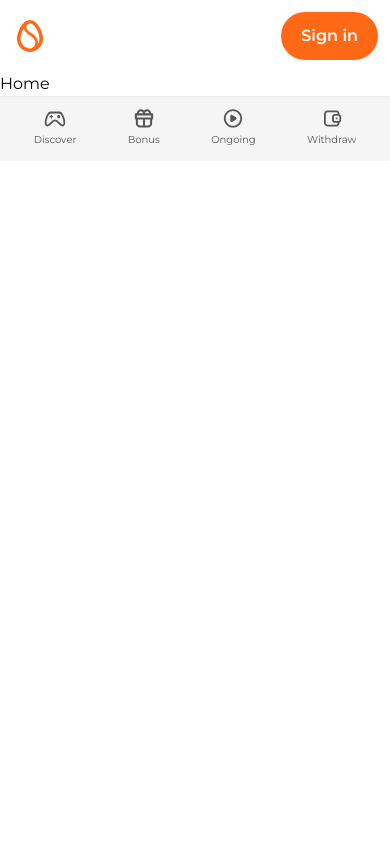
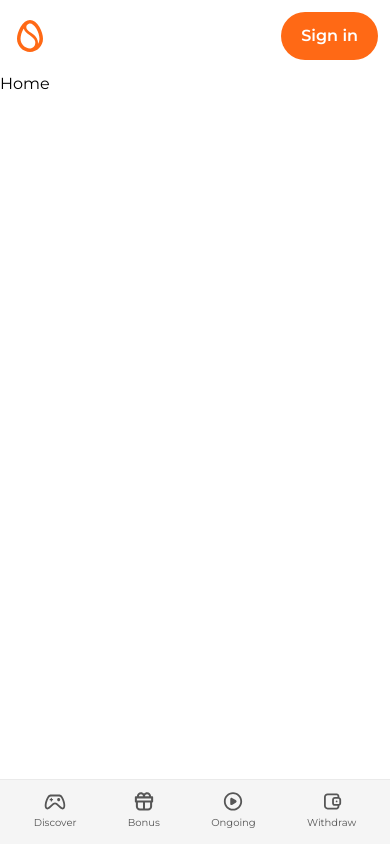
Before and after one commit to vdimition/slider-fox, a Next.js app: page / in a window 390 px wide. Built offline with nearby package versions, Linux system fonts and the light colour scheme.

Commit message:
feature: layout height screen; content height full

```diff
--- a/src/app/layout.tsx
+++ b/src/app/layout.tsx
@@ -18,9 +18,10 @@ export const metadata: Metadata = {
 export default function RootLayout({ children }: { children: React.ReactNode }) {
   return (
     <html lang="en">
-      <body className={`${montserrat.className} min-h-screen `}>
+      <body
+        className={`${montserrat.className} min-h-[480px] h-screen overflow-hidden flex flex-col justify-between`}>
         <Header />
-        {children}
+        <div className={'overflow-auto w-full h-full'}>{children}</div>
         <Footer />
       </body>
     </html>
--- a/src/app/ui/Footer/index.tsx
+++ b/src/app/ui/Footer/index.tsx
@@ -11,7 +11,7 @@ export const Footer = () => {
   return (
     <footer
       className={
-        'flex lg:hidden justify-around w-full pt-2.5 px-2 pb-3.5 border-t border-t-[#EAEAEA] bg-[#F5F5F5]'
+        'flex lg:hidden justify-around w-full pt-2.5 px-2 pb-3.5 border-t border-t-[#EAEAEA] bg-[#F5F5F5] sticky bottom-0 left-0'
       }>
       {links.map(({ icon, name, href }) => (
         <Link
--- a/src/app/ui/Header/index.tsx
+++ b/src/app/ui/Header/index.tsx
@@ -14,7 +14,9 @@ export const Header = () => {
 
   return (
     <header
-      className={'flex w-full justify-between p-3 md:px-10 lg:py-6 lg:px-[120px] items-center'}>
+      className={
+        'flex w-full justify-between p-3 md:px-10 lg:py-6 lg:px-[120px] items-center sticky top-0 left-0 bg-white'
+      }>
       <Link href={'/'}>
         <div className={'hidden md:block'}>
           <Logo />
```
